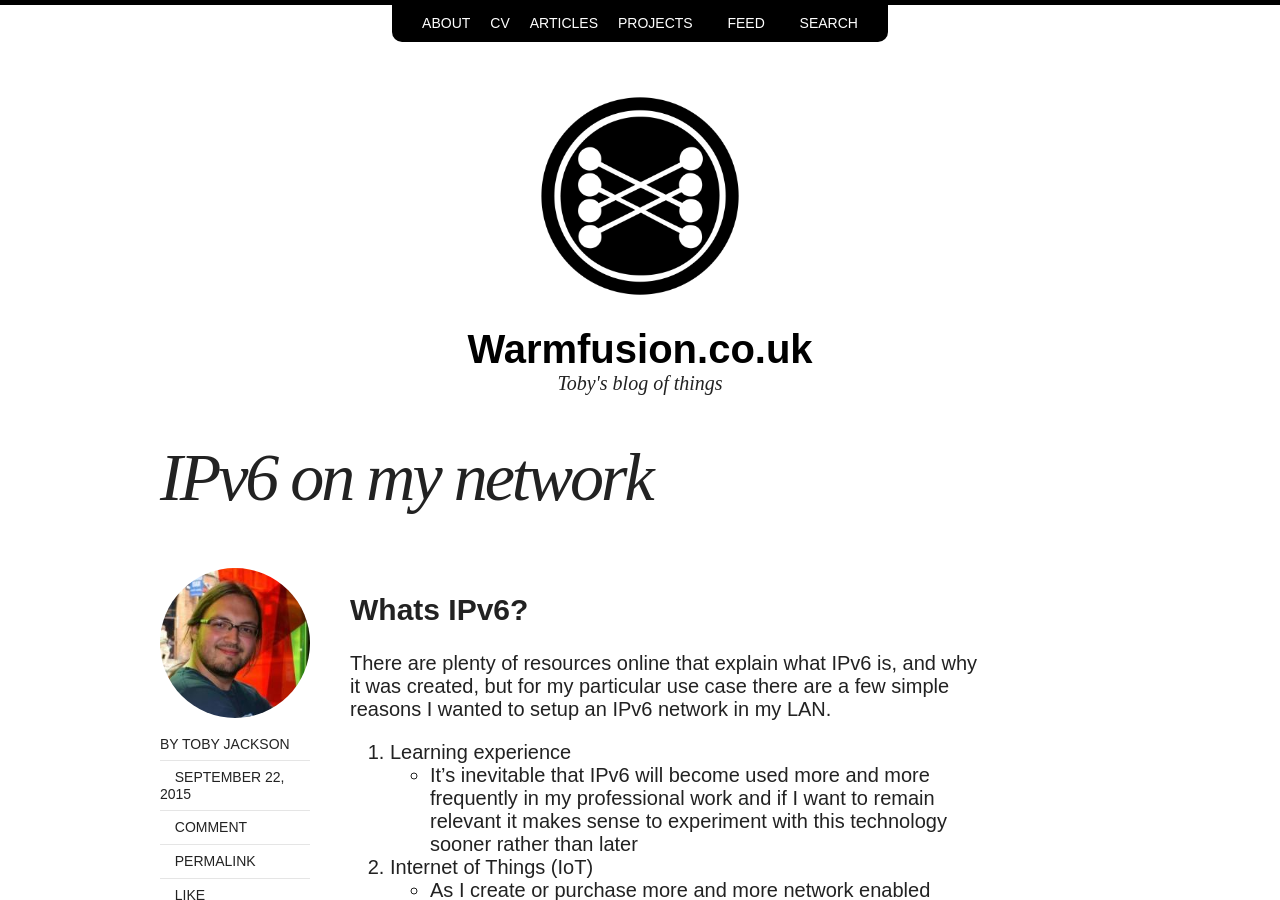
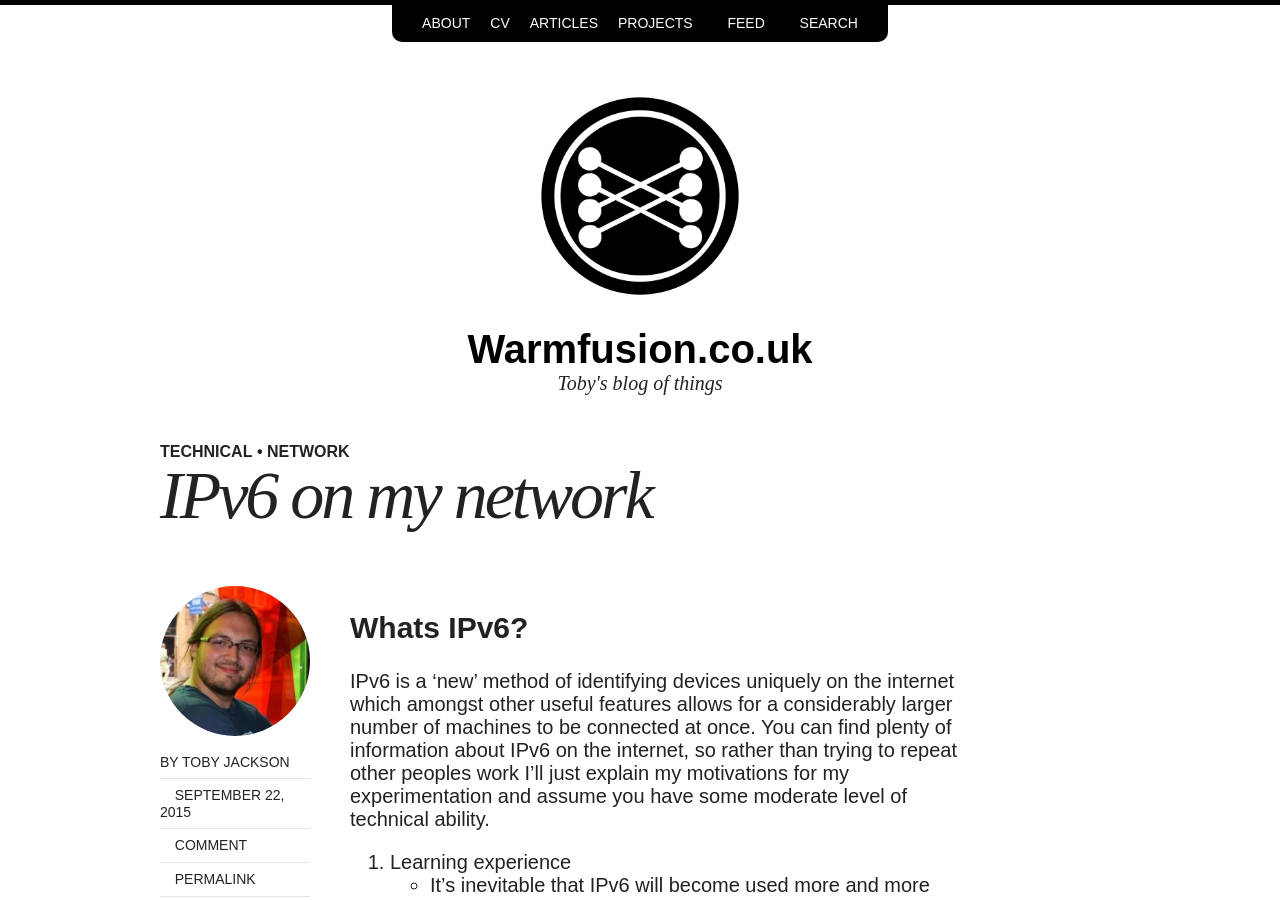
Before and after one commit to warmfusion/warmfusion.github.io, a Jekyll site: the page built from _posts/2015-09-22-Setting-Up-IPv6.md, in a window 1280 px wide and 900 px high. Built offline with Jekyll 4.4.1, drawn with Linux system fonts in a browser that asks for light colours; nearby versions of some CDN libraries; comment, search, counter and statistics services are not loaded.

Commit message:
Rewrote introduction section

```diff
--- a/_posts/2015-09-22-Setting-Up-IPv6.md
+++ b/_posts/2015-09-22-Setting-Up-IPv6.md
@@ -1,15 +1,17 @@
 ---
 layout: page
 title:  "IPv6 on my network"
-tags:
+tags: technical network
 share: true
 comments: true
 ---
 
-## Whats IPv6?
+# Whats IPv6?
 
-There are plenty of resources online that explain what IPv6 is, and why it was created, but for my particular
-use case there are a few simple reasons I wanted to setup an IPv6 network in my LAN.
+IPv6 is a 'new' method of identifying devices uniquely on the internet which amongst other useful features
+allows for a considerably larger number of machines to be connected at once. You can find plenty of information
+about IPv6 on the internet, so rather than trying to repeat other peoples work I'll just explain my motivations
+for my experimentation and assume you have some moderate level of technical ability.
 
 1. Learning experience
     * It's inevitable that IPv6 will become used more and more frequently in my professional work and
```
